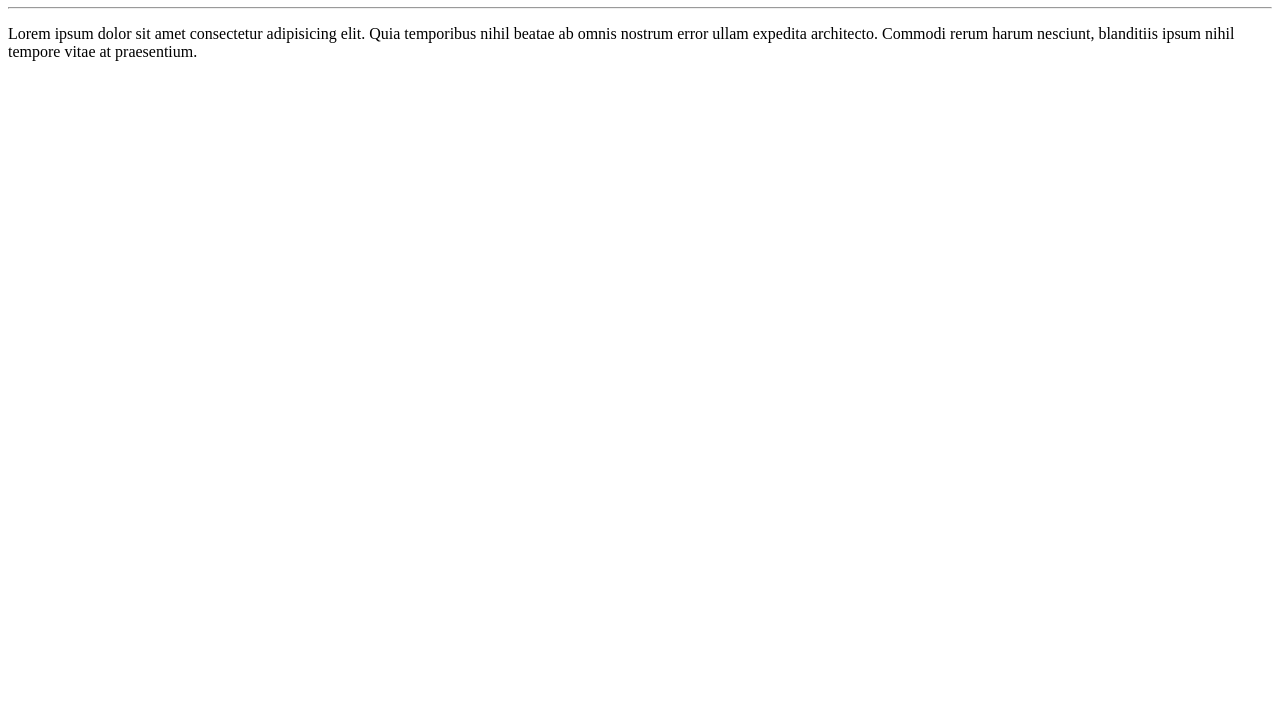
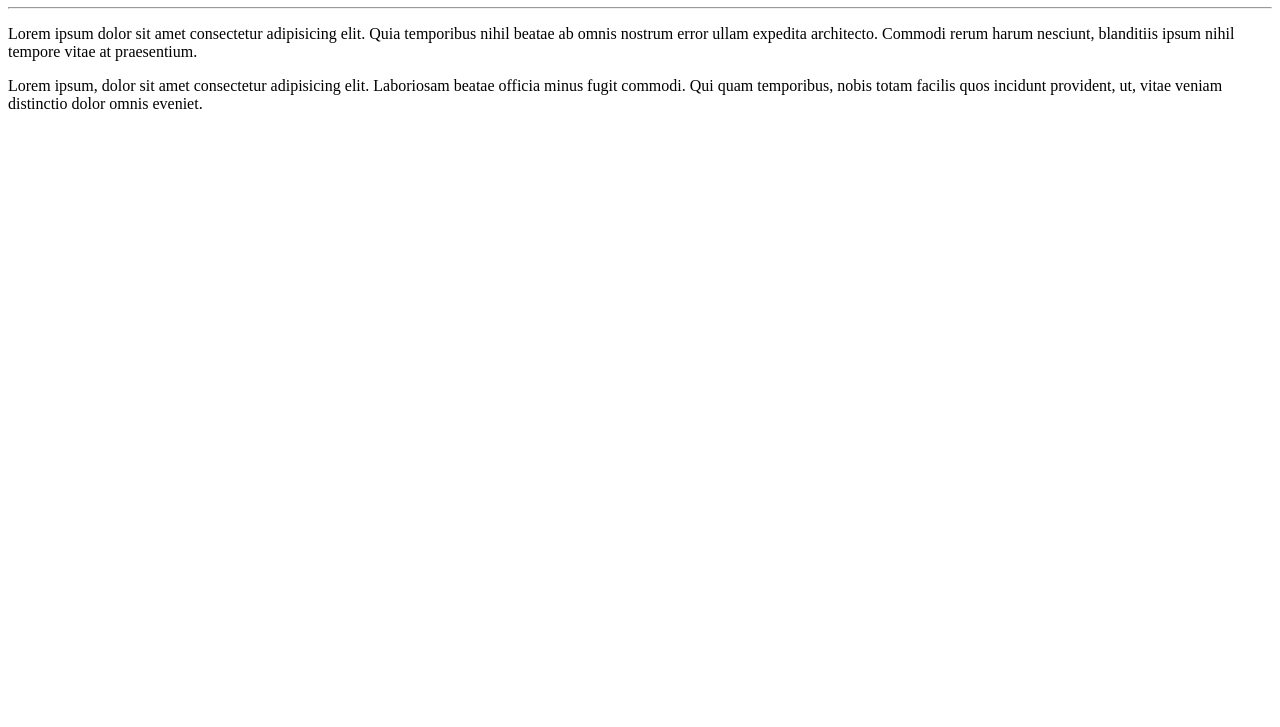
Before and after one commit to jonatancarvalho81/Ola-Mundo, a plain HTML site: page site-exemplo/index.html in a window 1280 px wide. Shown: the part 73-800 px from the top of the page. Drawn offline with Linux system fonts and the light colour scheme.

Commit message:
adicionei um parágrafo

```diff
--- a/site-exemplo/index.html
+++ b/site-exemplo/index.html
@@ -10,5 +10,6 @@
     <h1>Olá, Mundo!</h1>
     <hr>
     <p>Lorem ipsum dolor sit amet consectetur adipisicing elit. Quia temporibus nihil beatae ab omnis nostrum error ullam expedita architecto. Commodi rerum harum nesciunt, blanditiis ipsum nihil tempore vitae at praesentium.</p>
+    <p>Lorem ipsum, dolor sit amet consectetur adipisicing elit. Laboriosam beatae officia minus fugit commodi. Qui quam temporibus, nobis totam facilis quos incidunt provident, ut, vitae veniam distinctio dolor omnis eveniet.</p>
 </body>
 </html>
```
